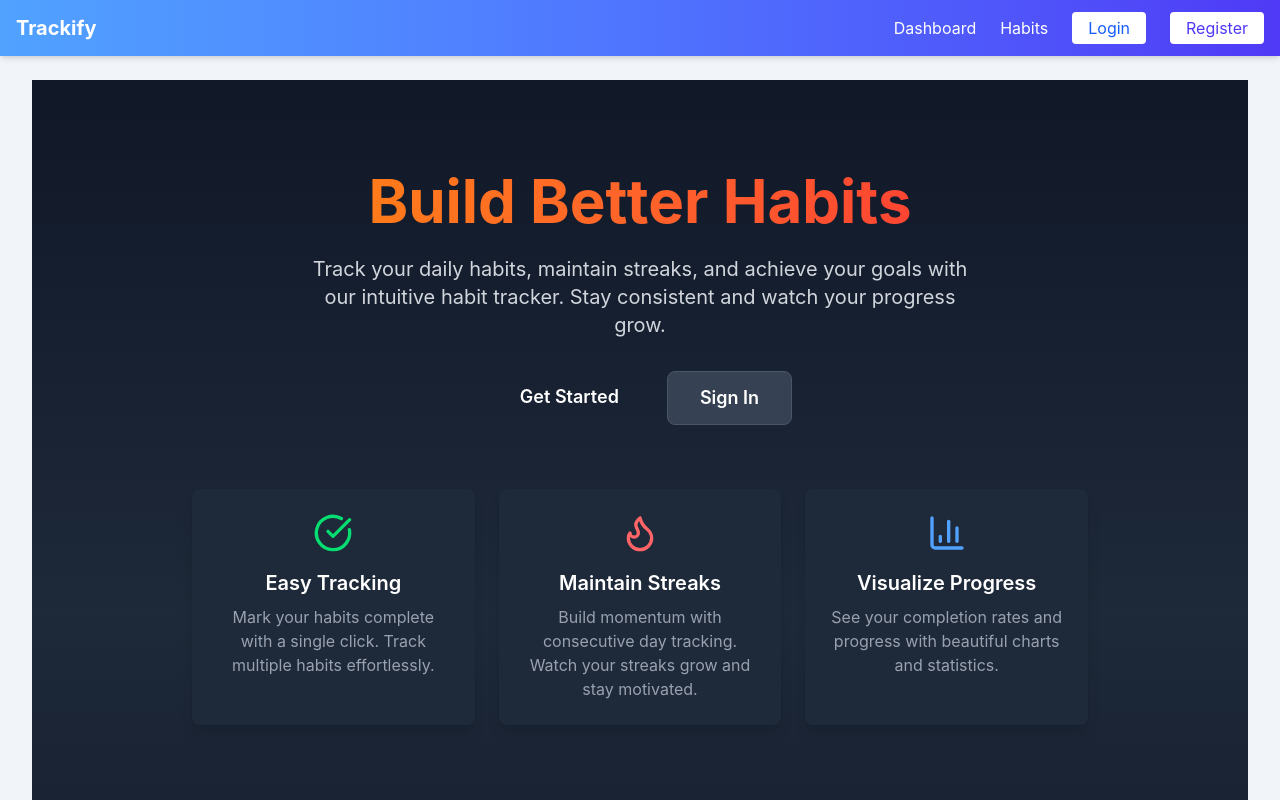
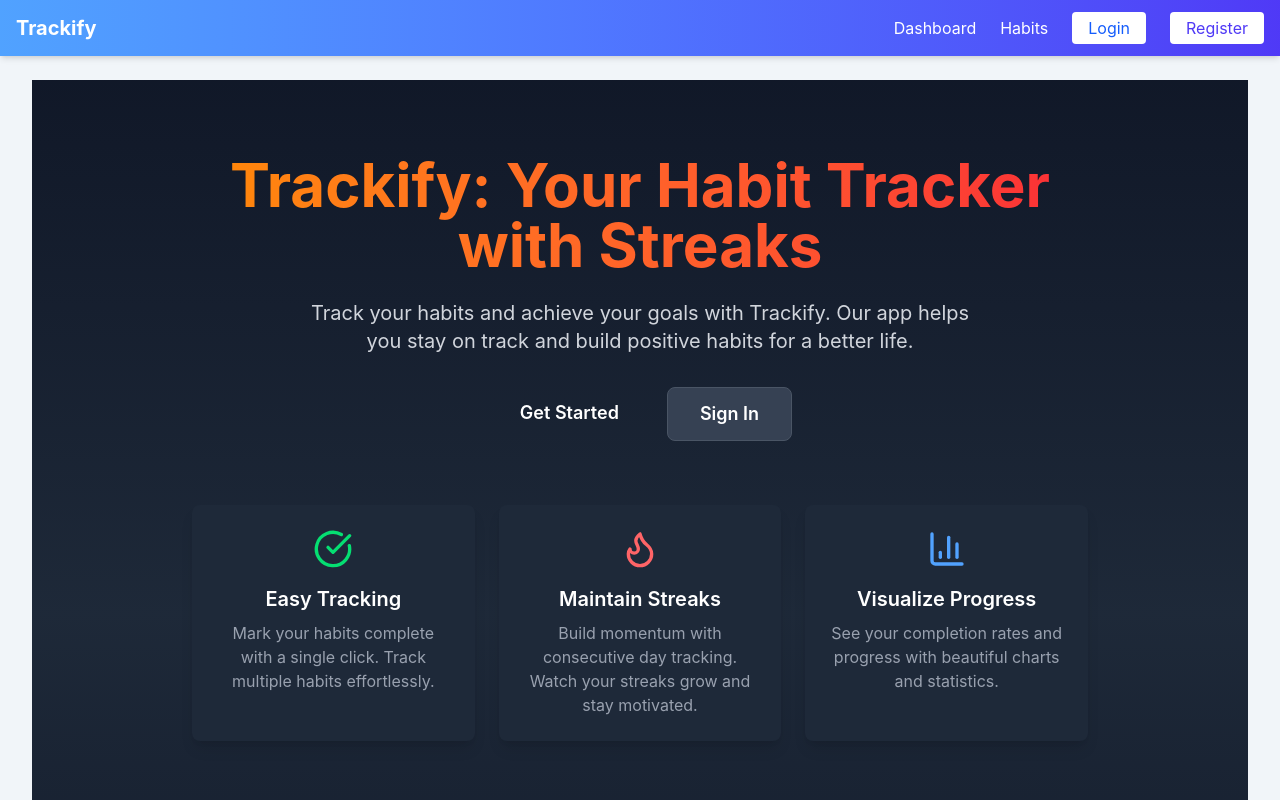
Before and after one commit to ajithkar/Habit-Tracker, a React (Vite) app in the folder Front-End/: page / in a window 1280 px wide. Shown: the top 800 px of the page. Built offline with nearby package versions, Linux system fonts and the light colour scheme.

Commit message:
some codes updated

```diff
--- a/Front-End/src/pages/Landing.jsx
+++ b/Front-End/src/pages/Landing.jsx
@@ -8,12 +8,12 @@ export default function Landing() {
       <section className="min-h-[calc(100vh-64px)] flex items-center justify-center px-4 sm:px-6 lg:px-8 py-12">
         <div className="max-w-4xl mx-auto text-center">
           <h1 className="text-4xl sm:text-5xl lg:text-6xl font-bold mb-6 bg-gradient-to-r from-orange-400 to-red-500 bg-clip-text text-transparent">
-            Build Better Habits
+            Trackify: Your Habit Tracker with Streaks
           </h1>
 
           <p className="text-lg sm:text-xl text-gray-300 mb-8 max-w-2xl mx-auto">
-            Track your daily habits, maintain streaks, and achieve your goals with our intuitive habit tracker.
-            Stay consistent and watch your progress grow.
+           Track your habits and achieve your goals with Trackify.
+                Our app helps you stay on track and build positive habits for a better life.
           </p>
 
           <div className="flex flex-col sm:flex-row gap-4 justify-center mb-12">
```
